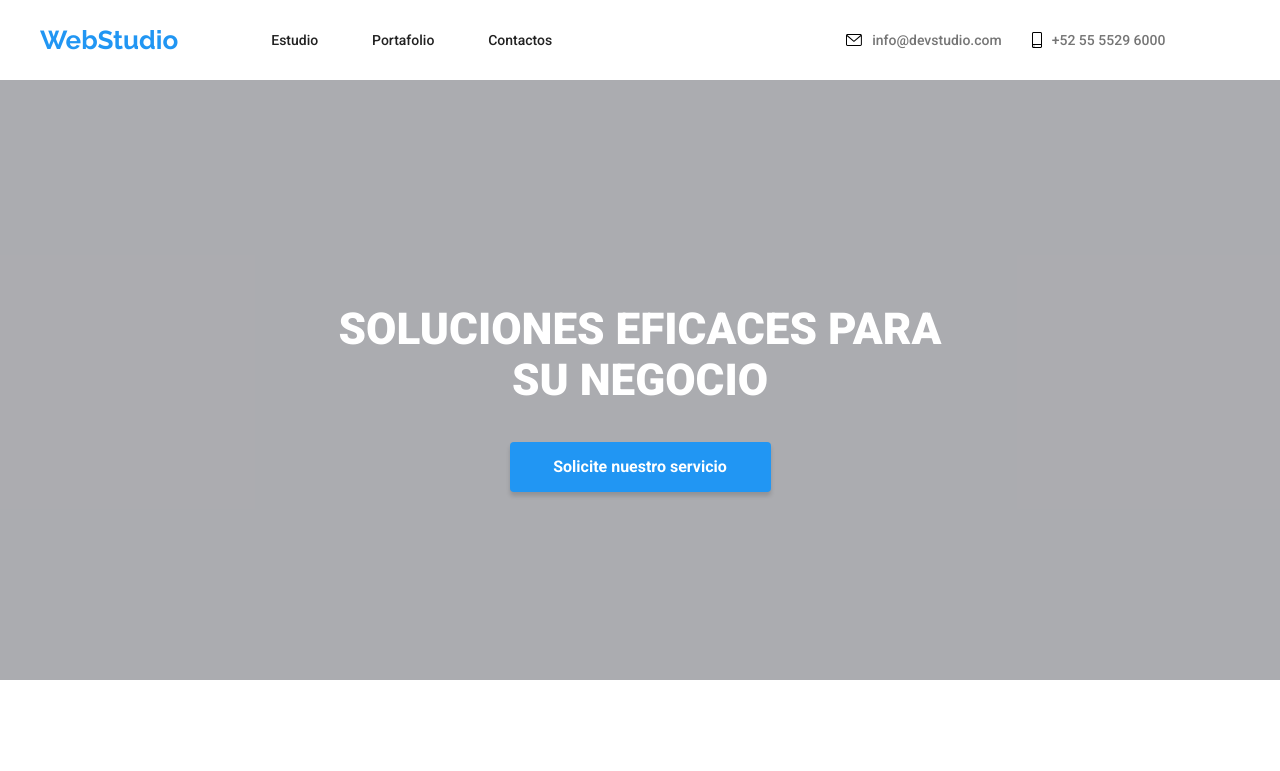
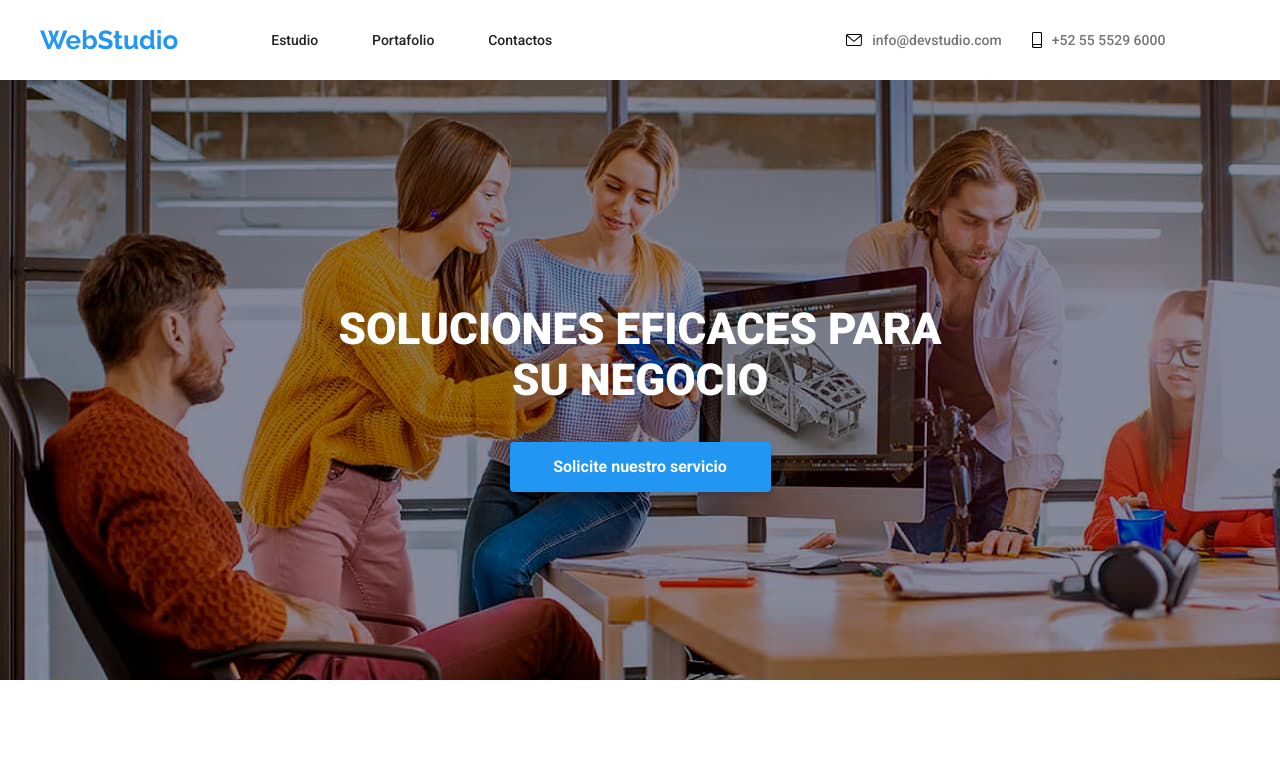
Before and after one commit to HAMH96/goit-markup-hw-04, a plain HTML site: page index.html in a window 1280 px wide. Shown: the top 771 px of the page. Drawn offline with nearby package versions, Linux system fonts and the light colour scheme; the site is published under a folder, as on GitHub Pages, so addresses that start at the root find nothing.

Commit message:
Corrección imagen del banner

```diff
--- a/css/styles.css
+++ b/css/styles.css
@@ -207,7 +207,7 @@ h1 {
   display: flex;
   align-items: center;
   background: rgba(47, 48, 58, 0.4);
-  background-image: url(/images/bannerbackground.jpg);
+  background-image: url(../images/bannerbackground.jpg);
   background-size: cover;
 }
 
```
